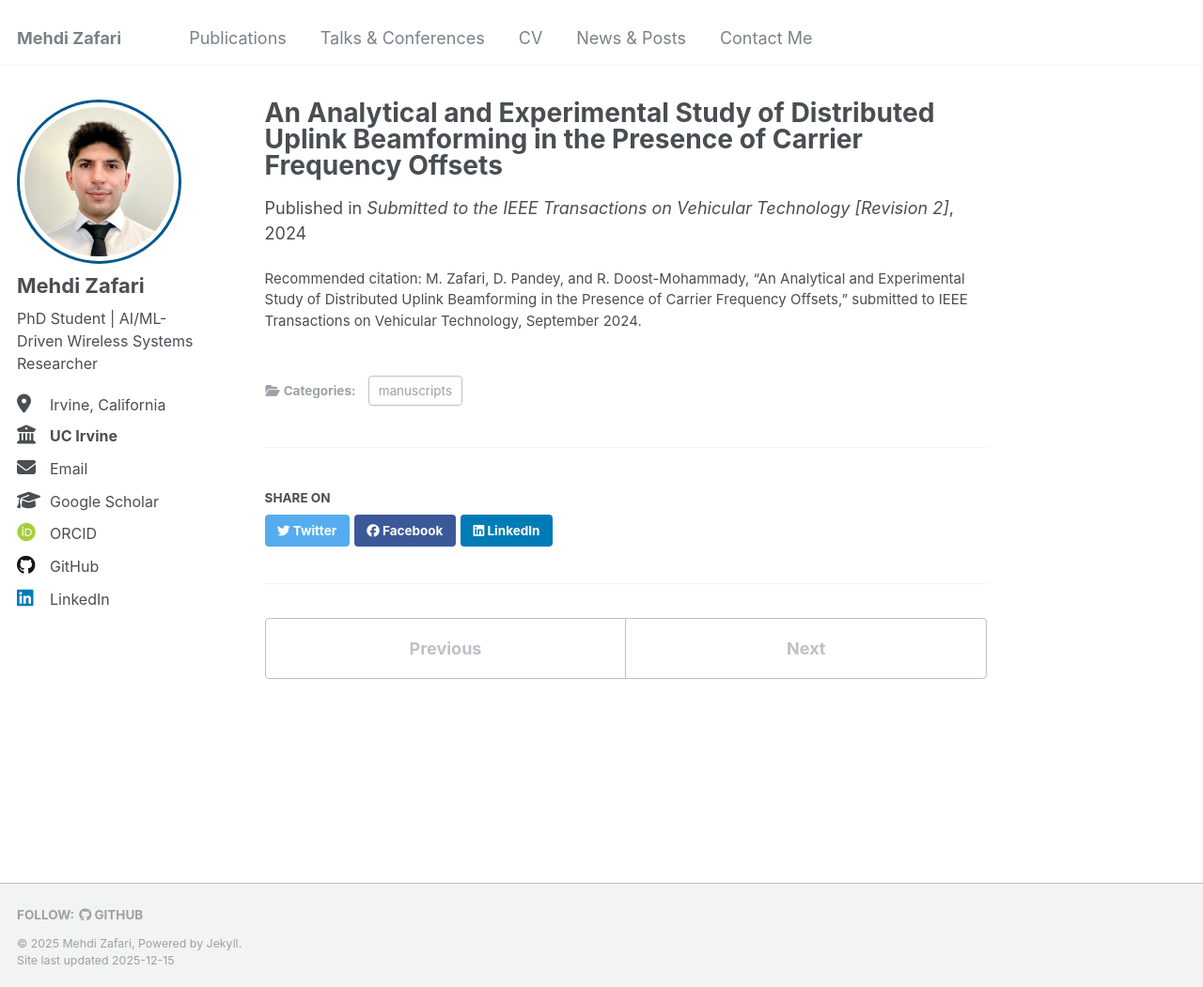
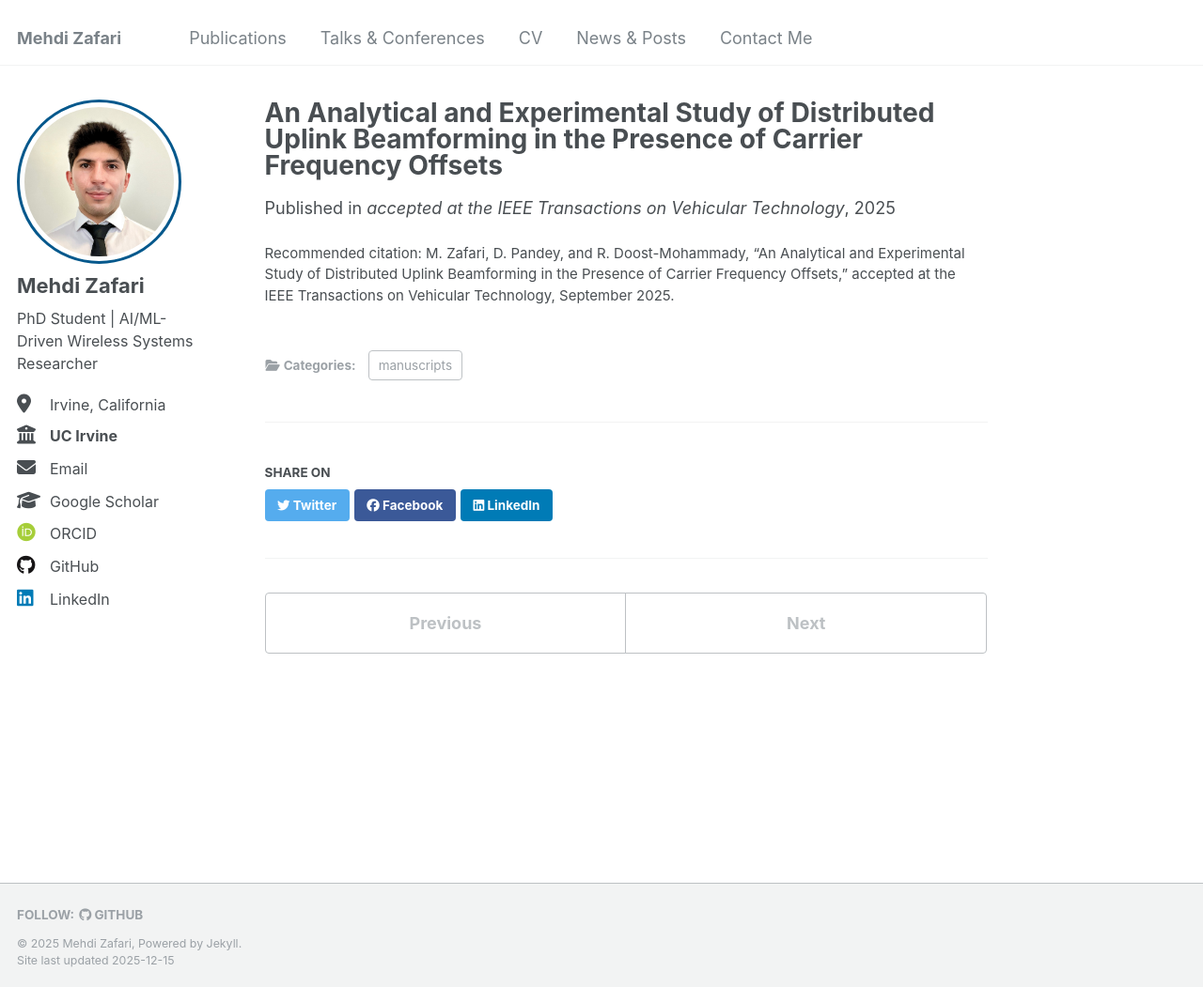
Before and after one commit to MehdiZD97/mehdizd97.github.io, a Jekyll site: the page built from _publications/2024-09-J-1.md, in a window 1280 px wide and 1051 px high. Shown: the whole window at 94% size. Built offline with Jekyll 4.4.1, drawn with Linux system fonts in a browser that asks for light colours; some web fonts are replaced.

Commit message:
Journal papers updated

```diff
--- a/_publications/2024-09-J-1.md
+++ b/_publications/2024-09-J-1.md
@@ -5,11 +5,11 @@ collection: publications
 category: manuscripts
 permalink: /publication/2024-09-J-1/
 excerpt: ''
-date: 2024-09-01
-venue: 'Submitted to the IEEE Transactions on Vehicular Technology [Revision 2]'
+date: 2025-09-01
+venue: 'accepted at the IEEE Transactions on Vehicular Technology'
 #slidesurl: 'https://academicpages.github.io/files/slides3.pdf'
 #paperurl: 'https://academicpages.github.io/files/paper3.pdf'
-citation: 'M. Zafari, D. Pandey, and R. Doost-Mohammady, “An Analytical and Experimental Study of Distributed Uplink Beamforming in the Presence of Carrier Frequency Offsets,” submitted to IEEE Transactions on Vehicular Technology, September 2024.'
+citation: 'M. Zafari, D. Pandey, and R. Doost-Mohammady, “An Analytical and Experimental Study of Distributed Uplink Beamforming in the Presence of Carrier Frequency Offsets,” accepted at the IEEE Transactions on Vehicular Technology, September 2025.'
 doi:
 arxiv: 'https://arxiv.org/abs/2508.08506'
 prefix: 'J-1'
```
Also changed, not shown: _publications/2025-06-J-2.md (+2 -2 lines).
